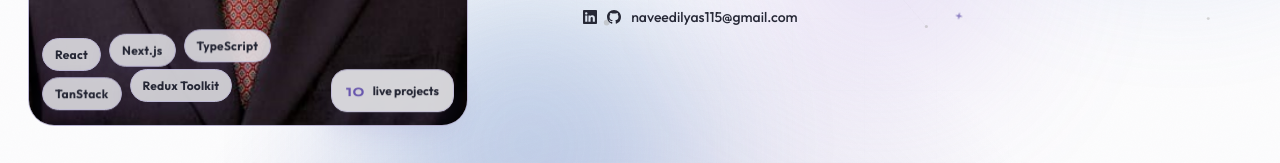
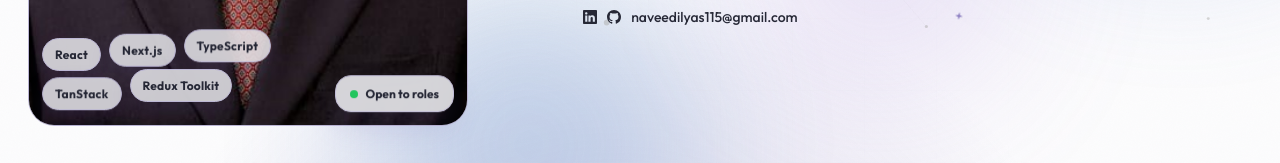
Before and after one commit to NaveedIlyas786/My_Portfolio_Reactjs, a React (Vite) app: page / in a window 1280 px wide. Shown: the part 630-793 px from the top of the page. Built offline with nearby package versions, Linux system fonts and the light colour scheme.

Commit message:
text fix

```diff
--- a/src/pages/home/Home.jsx
+++ b/src/pages/home/Home.jsx
@@ -129,8 +129,8 @@ const Home = () => {
               animate={{ y: [0, 10, 0] }}
               transition={{ duration: 5.2, repeat: Infinity, ease: 'easeInOut', delay: 0.4 }}
             >
-              <strong>10</strong>
-              live projects
+              <span className='home__float-dot' />
+              Open to roles
             </motion.aside>
           </motion.div>
         </motion.div>
```
